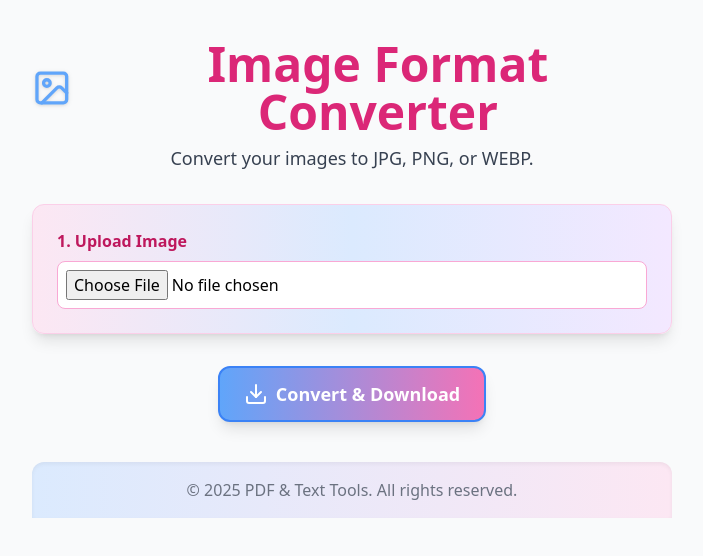
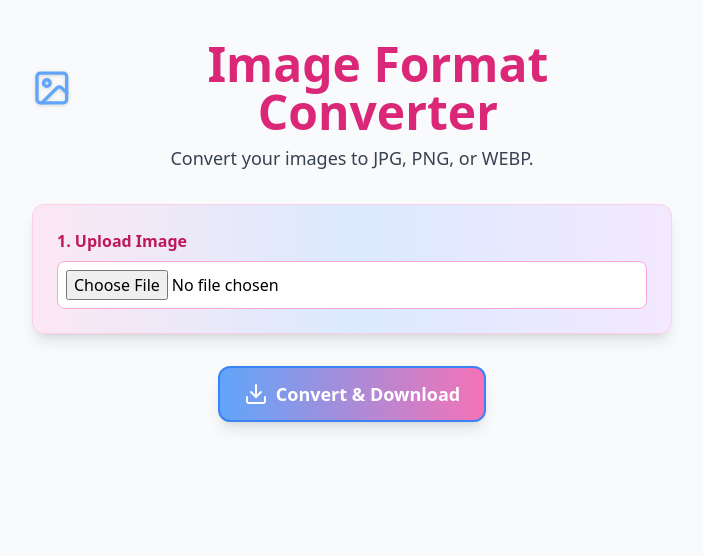
Before and after one commit to studybuild576-commits/my-tool-website, a Next.js app: page /image-converter in a window 1280 px wide. Shown: the top 556 px of the page, without its empty margins (288-991 px from the left). Built offline with nearby package versions, Linux system fonts and the light colour scheme.

Commit message:
Update page.tsx

```diff
--- a/app/image-converter/page.tsx
+++ b/app/image-converter/page.tsx
@@ -1,6 +1,6 @@
 "use client";
 
-import { useState, useRef } from 'react';
+import { useState } from 'react';
 import { Download, Image } from 'lucide-react';
 
 export default function ImageConverterPage() {
@@ -25,7 +25,7 @@ export default function ImageConverterPage() {
 
     setIsConverting(true);
 
-    // FIX: Vercel build error को ठीक करने के लिए 'new Image()' की जगह 'new window.Image()' का इस्तेमाल करें
+    // FINAL FIX: Vercel build error को ठीक करने के लिए 'new window.Image()' का इस्तेमाल करें
     const img = new window.Image();
 
     img.src = originalImageUrl;
@@ -33,10 +33,13 @@ export default function ImageConverterPage() {
       const canvas = document.createElement('canvas');
       canvas.width = img.width;
       canvas.height = img.height;
-      const ctx = canvas.getContext('d');
+
+      // FIX: getContext('2d') होना चाहिए
+      const ctx = canvas.getContext('2d');
+
       if (ctx) {
         ctx.drawImage(img, 0, 0);
-        const convertedDataUrl = canvas.toDataURL(targetFormat, 0.95); // 0.95 quality for JPG/WEBP
+        const convertedDataUrl = canvas.toDataURL(targetFormat, 0.95);
 
         const link = document.createElement('a');
         const extension = targetFormat.split('/')[1];
@@ -92,10 +95,6 @@ export default function ImageConverterPage() {
           {isConverting ? 'Converting...' : 'Convert & Download'}
         </button>
       </div>
-
-      <footer className="text-center text-gray-500 text-base mt-10 bg-gradient-to-r from-blue-100 to-pink-100 py-4 rounded-t-xl shadow-inner">
-        &copy; {new Date().getFullYear()} PDF & Text Tools. All rights reserved.
-      </footer>
     </main>
   );
 }
```
